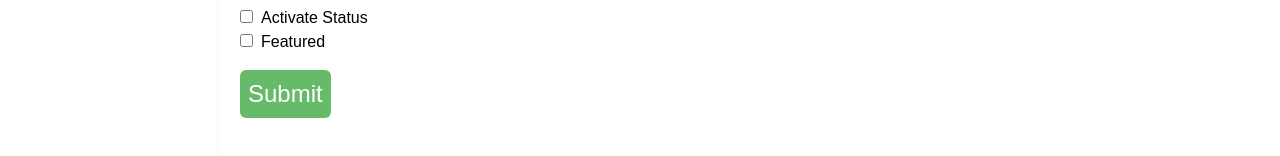
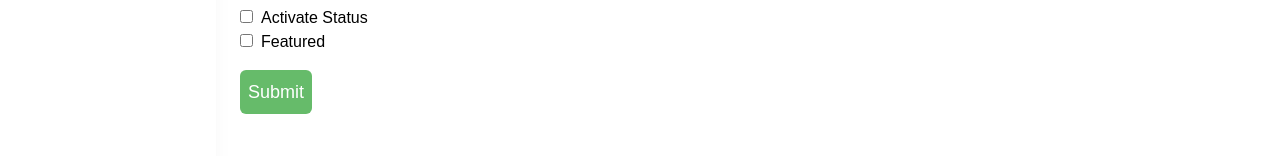
Before and after one commit to Jupiter82/SRIC-frontend-react, a Next.js app: page /Testimonial_Form in a window 1280 px wide. Shown: the part 602-758 px from the top of the page. Built offline with nearby package versions, Linux system fonts and the light colour scheme.

Commit message:
worked on delete form id for testomonial dashboard

```diff
--- /dev/null
+++ b/src/app/(auth)/Components/Buttons/Submit_Form_Button.jsx
@@ -0,0 +1,11 @@
+const Submit_Form_Button = () => {
+
+    return (<>  <button
+        type="submit"
+        value="submit"
+        className="bg-green-400 text-white my-4 text-lg p-2 rounded-md"
+    >
+        Submit
+    </button></>)
+}
+export default Submit_Form_Button
--- a/src/app/(auth)/Components/Slider.jsx
+++ b/src/app/(auth)/Components/Slider.jsx
@@ -1,9 +1,6 @@
 "use client";
-import { PencilIcon, TrashIcon } from "@heroicons/react/24/solid";
-import {
-  ArrowDownTrayIcon,
-  MagnifyingGlassIcon,
-} from "@heroicons/react/24/outline";
+import React, { useEffect, useState } from "react";
+import Breadcrumbs_Div from "./Common/Breadcrumbs_Div";
 import {
   Card,
   CardHeader,
@@ -17,20 +14,22 @@ import {
   Tooltip,
   Input,
 } from "@material-tailwind/react";
-import React, { useEffect, useState } from "react";
+import Add_Form_Button from "./Buttons/Add_Form_Button";
 import { adminDeleteApi, adminFetchApi } from "@/app/utils/httpUtils";
+import { PencilIcon, TrashIcon } from "@heroicons/react/24/solid";
+import {
+  ArrowDownTrayIcon,
+  MagnifyingGlassIcon,
+} from "@heroicons/react/24/outline";
 import { usePathname, useRouter } from "next/navigation";
 import { toast } from "react-toastify";
-import Add_Form_Button from "./Buttons/Add_Form_Button";
-import Breadcrumbs_Div from "./Common/Breadcrumbs_Div";
 // import { useRouter } from "next/navigation";
 
 export default function Slider() {
-  const navigate = useRouter();
-
   const [sliderData, setSliderData] = useState([]);
   const [showDeleteModal, setShowDeleteModal] = useState(false);
   const [deleteId, setDeleteId] = useState(null);
+  const navigate = useRouter();
   const [page, setPage] = useState(1);
   const [search, setSearch] = useState("")
   const [meta, setMeta] = useState({});
--- a/src/app/(auth)/Components/Slider_Form.jsx
+++ b/src/app/(auth)/Components/Slider_Form.jsx
@@ -11,6 +11,7 @@ import {
 import Link from "next/link";
 import { useRouter, useSearchParams } from "next/navigation";
 import { toast } from "react-toastify";
+import Submit_Form_Button from "./Buttons/Submit_Form_Button";
 export default function Slider_Form() {
   const [data, setdata] = useState();
   const [imagePreview, setImagePreview] = useState(null);
@@ -189,13 +190,7 @@ export default function Slider_Form() {
           </div>
         </div>
 
-        <button
-          type="submit"
-          value="submit"
-          className="bg-green-400 text-white my-4 text-lg p-2 rounded-md"
-        >
-          Submit
-        </button>
+        <Submit_Form_Button />
       </form>
     </div>
   );
--- a/src/app/(auth)/Components/Testimonial_Form.jsx
+++ b/src/app/(auth)/Components/Testimonial_Form.jsx
@@ -2,6 +2,7 @@ import React from "react";
 import { FaChevronRight } from "react-icons/fa";
 import { FaHome } from "react-icons/fa";
 import Link from "next/link";
+import Submit_Form_Button from "./Buttons/Submit_Form_Button";
 
 export default function Testimonial_Form() {
   return (
@@ -71,17 +72,15 @@ export default function Testimonial_Form() {
             />
           </div>
           <div className="">
-            <input type="checkbox" id="scales" name="scales"  />
+            <input type="checkbox" id="scales" name="scales" />
             <label className="mx-2">Activate Status</label>
           </div>
           <div className="">
-            <input type="checkbox" id="scales" name="scales"  />
+            <input type="checkbox" id="scales" name="scales" />
             <label className="mx-2">Featured</label>
           </div>
         </div>
-        <button className="bg-green-400 text-white my-4 text-2xl p-2 rounded-md">
-          Submit
-        </button>
+        <Submit_Form_Button />
       </div>
     </div>
   );
--- a/src/app/(auth)/Components/Testimonial_List.jsx
+++ b/src/app/(auth)/Components/Testimonial_List.jsx
@@ -1,9 +1,6 @@
 "use client";
-import Link from "next/link";
 import React, { useEffect, useState } from "react";
-
 import Breadcrumbs_Div from "./Common/Breadcrumbs_Div";
-import Add_Form_Button from "./Buttons/Add_Form_Button";
 import {
   Card,
   CardHeader,
@@ -17,15 +14,17 @@ import {
   Tooltip,
   Input,
 } from "@material-tailwind/react";
+import Add_Form_Button from "./Buttons/Add_Form_Button";
 import { adminFetchApi } from "@/app/utils/httpUtils";
+import Link from "next/link";
+
 import { PencilIcon, TrashIcon } from "@heroicons/react/24/solid";
 
 
 export default function Testimonial_List() {
-
   const [testimonialData, setTestimonialData] = useState([])
-  console.log(testimonialData)
-
+  const [showDeleteModal, setShowDeleteModal] = useState(false)
+  const [deleteId, setDeleteId] = useState(null)
   const getTestimonialData = async () => {
     try {
       const response = await adminFetchApi("api/v1/testimonial?page=1&limit=10");
@@ -60,79 +59,6 @@ export default function Testimonial_List() {
           <h1 className="flex">Add Testimonial </h1>
         </div> */}
         <Add_Form_Button title={"Testimonial"} path={"Testimonial_Form"} />
-
-        {/* <h1 className="mx-4 text-xl py-4">Testimonial List</h1>
-        <hr className="font-bold" />
-        <div className="overflow-x-auto">
-          <table className=" w-full">
-            <thead className=" bg-gray-300">
-              <tr className="">
-                <td className="px-2 border-2">S.N.</td>
-                <td className="px-2 border-2">Title</td>
-                <td className="px-2 border-2">Description</td>
-                <td className="px-2 border-2">Image</td>
-                <td className="px-2 border-2">Name</td>
-                <td className="px-2 border-2">Position</td>
-                <td className="px-2 border-2">Rating</td>
-                <td className="px-2 border-2">Status</td>
-                <td className="px-2 border-2">Featured</td>
-                <td className="px-2 border-2">Update</td>
-                <td className="px-2 border-2">Action</td>
-              </tr>
-            </thead>
-            <tbody>
-              <tr>
-                <td>1</td>
-                <td>Good Platform for Learning</td>
-                <td>Science research</td>
-                <td>img</td>
-                <td>Jack</td>
-                <td>student</td>
-                <td>5</td>
-                <td>1</td>
-                <td>0</td>
-                <td>date</td>
-                <td className="flex gap-1">
-                  <Link href={"/view"}>
-                    {" "}
-                    <FiEye className="mx-2 text-xl text-black bg-green-500" />
-                  </Link>
-                  <Link href={"/"}>
-                    <FiEdit className=" text-xl bg-blue-500" />
-                  </Link>
-
-                  <RiDeleteBin5Line
-                    className="text-xl mx-2 bg-red-500"
-                    onClick={handleDeleteClick}
-                  />
-                </td>
-              </tr>
-
-            </tbody>
-          </table>
-        </div>
-        {showDeleteModal && (
-          <div className="fixed inset-0 flex items-center justify-center bg-black bg-opacity-50">
-            <div className="bg-white p-6 rounded-md">
-              <h2 className="text-lg font-semibold mb-4">Delete</h2>
-              <p>Please confirm you would like to delete this Testimonial.</p>
-              <div className="flex justify-end mt-4">
-                <button
-                  className="px-4 py-2 bg-red-500 text-white rounded-md mr-2"
-                  onClick={handleConfirmDelete}
-                >
-                  Yes
-                </button>
-                <button
-                  className="px-4 py-2 bg-green-500 text-white rounded-md"
-                  onClick={handleCancelDelete}
-                >
-                  No
-                </button>
-              </div>
-            </div>
-          </div>
-        )} */}
 
         <Card className="h-full w-full">
           <CardHeader floated={false} shadow={false} className="rounded-none">
@@ -184,7 +110,10 @@ export default function Testimonial_List() {
                           </IconButton>
                         </Tooltip>
                         <Tooltip content="Delete User">
-                          <IconButton variant="text" >
+                          <IconButton variant="text" onClick={() => {
+                            setShowDeleteModal(true);
+                            setDeleteId(_id);
+                          }}>
                             <TrashIcon className="h-4 w-4" />
                           </IconButton>
                         </Tooltip>
@@ -193,16 +122,24 @@ export default function Testimonial_List() {
                   )
                 }
                 )}
-                <tr>
-                  <td></td>
-                </tr>
               </tbody>
-
             </table>
+            {showDeleteModal && <div className="fixed inset-0 flex items-center justify-center bg-black bg-opacity-50">
+              <div className="bg-white p-6 rounded-md">
+                <h2 className="text-lg font-semibold mb-4 ">Delete</h2>
+                <p>Please confirm you would like to delete this Slider.</p>
+                <div className="flex justify-end mt-4">
+                  <button className="px-4 py-2 bg-red-500 text-white rounded-md mr-2">
+                    Yes
+                  </button>
+                  <button className="px-4 py-2 bg-green-500 text-white rounded-md" onClick={() => setShowDeleteModal(false)}>No</button>
+                </div>
+              </div>
+            </div>}
           </CardBody>
           <CardFooter className="flex items-center justify-between border-t border-blue-gray-50 p-4"></CardFooter>
         </Card>
-      </div>
+      </div >
     </>
   );
 }
```
